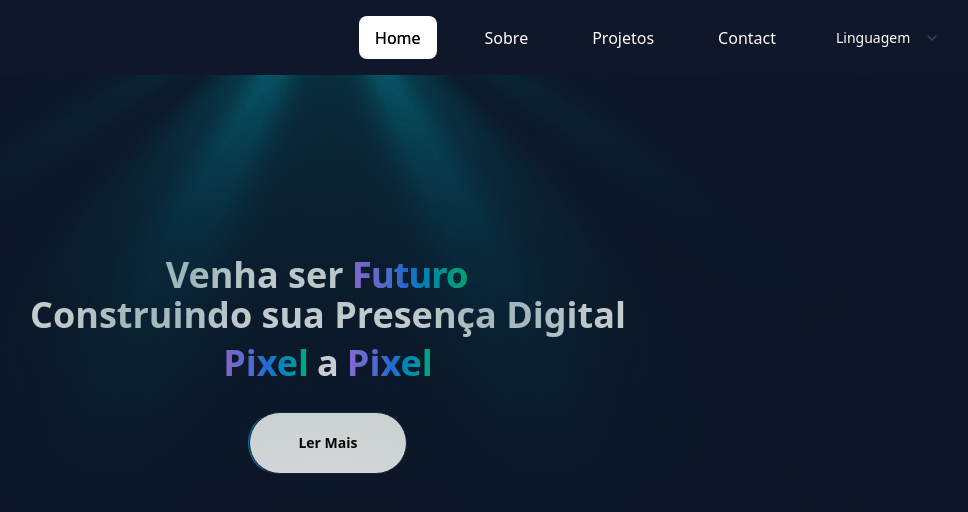
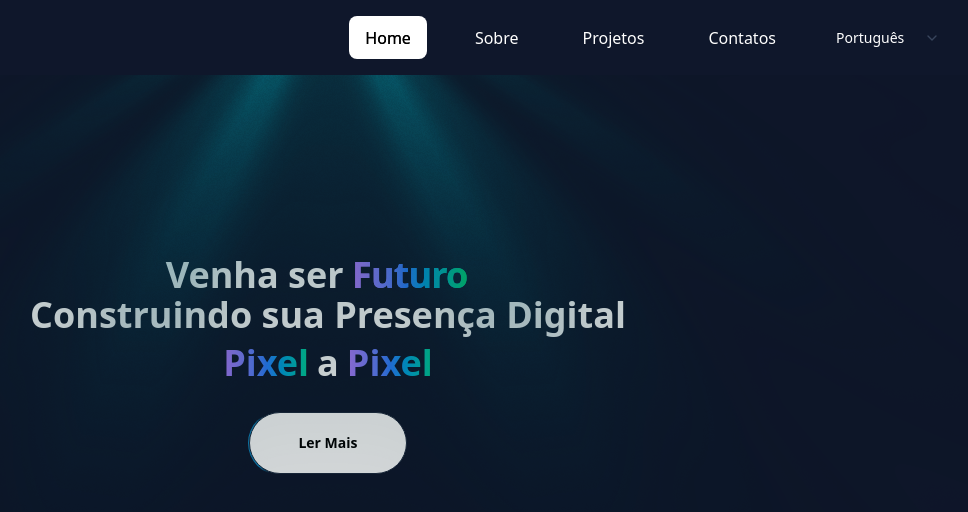
Before and after one commit to Ronaldo-j/prsystem_portfolio, a Next.js app: page / in a window 1280 px wide. Shown: the top 512 px of the page, without its empty margins (312-1280 px from the left). Built offline with nearby package versions, Linux system fonts and the light colour scheme.

Commit message:
ajeitando umas besteiras

```diff
--- a/src/app/page.tsx
+++ b/src/app/page.tsx
@@ -18,7 +18,7 @@ const items = [
   { label: "Home", href: "#" },
   { label: "Sobre", href: "#" },
   { label: "Projetos", href: "#" },
-  { label: "Contact", href: "#" }
+  { label: "Contatos", href: "#" }
 ];
 
 export default function Home() {
@@ -41,7 +41,7 @@ export default function Home() {
                hover:bg-blue-50/70 hover:text-black text-white transition-colors duration-300
                focus-visible:ring-2 focus-visible:ring-blue-400/50"
           >
-            <SelectValue placeholder="Linguagem" />
+            <SelectValue placeholder="Português" />
           </SelectTrigger>
           <SelectContent>
             <SelectItem value="en">English</SelectItem>
```
